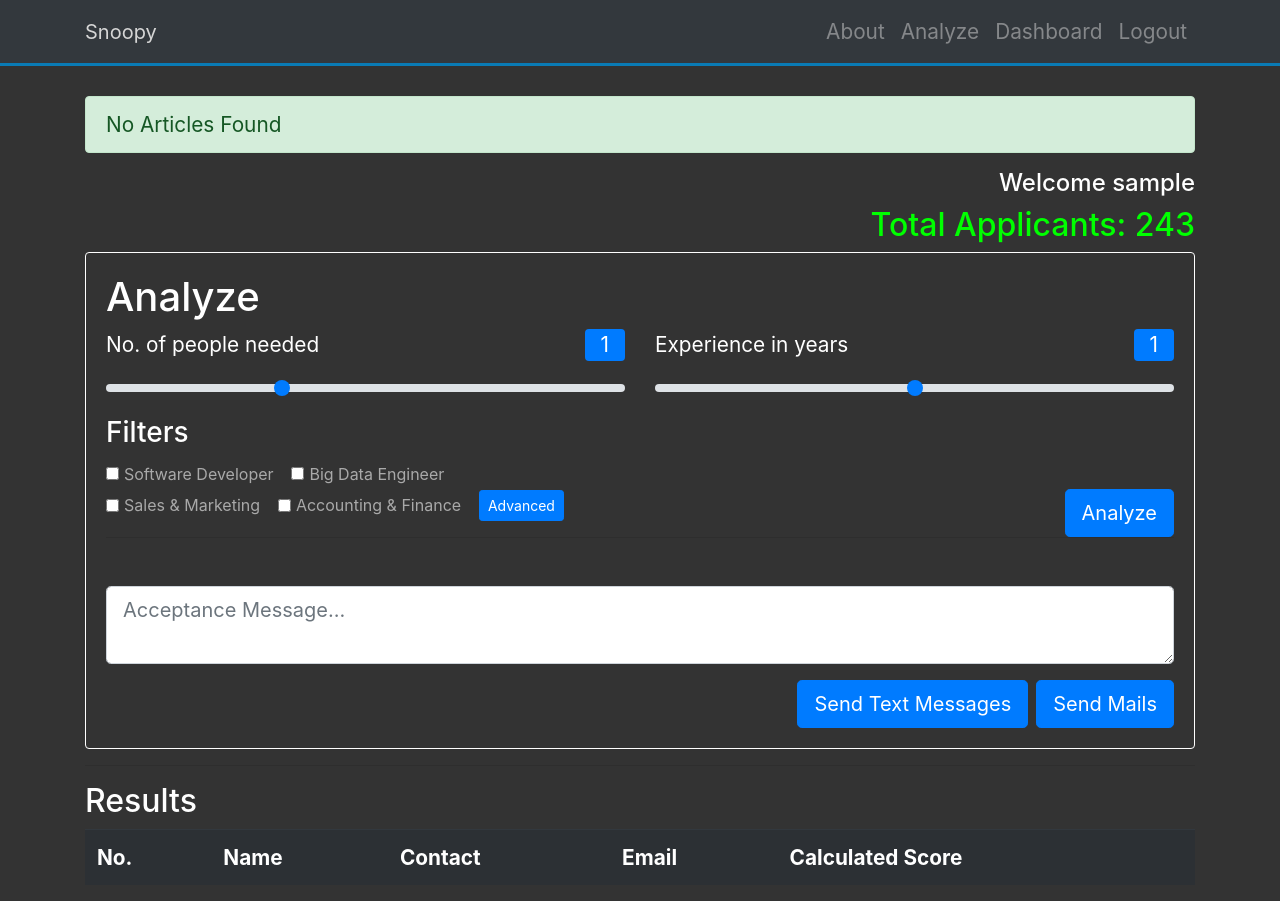
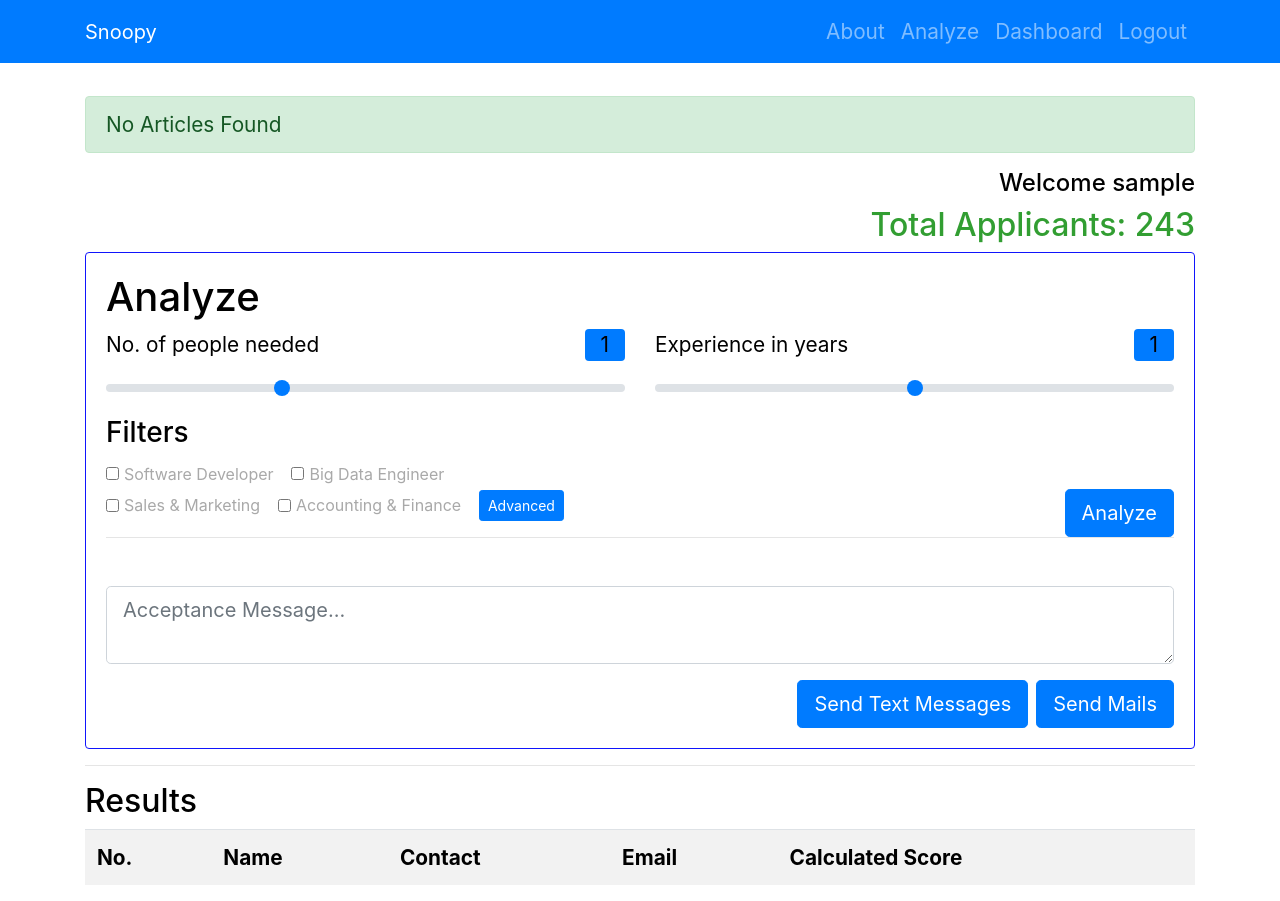
Before and after one commit to ABCF98/Snoopy, a Flask app: page /analyze in a window 1280 px wide. Run offline with Flask 2, Linux system fonts and the light colour scheme; the visitor is signed in with stand-in values (Sample User, id 1); data that the repository does not hold is empty; some libraries are stand-ins or nearby versions.

Commit message:
UI Change

```diff
--- a/static/styles/base.css
+++ b/static/styles/base.css
@@ -1,11 +1,11 @@
 body {
-  background: #333;
-  color: #fff;
+  background: rgb(255, 255, 255);
+  color: rgb(0, 0, 0);
 }
 
 .navbar {
-  border-bottom: #008ed6 3px solid;
-  opacity: 0.8;
+  /* border-bottom: #000 3px solid; */
+  opacity: 1;
 }
 
 .container {
@@ -13,8 +13,8 @@ body {
 }
 
 .btn-primary-outline {
-  background-color: transparent;
-  border-color: #fff;
+  background-color: #ffffff;
+  border-color: rgb(17, 21, 252);
 }
 
 .uploader-input {
--- a/templates/analyze.html
+++ b/templates/analyze.html
@@ -118,7 +118,7 @@
 
 <h4 class="text-right"> Welcome {{session.username}}</h4>
 <!-- <a class="btn btn-success" href="/add_article"> Add Article</a> -->
-<h2 class="text-right" style="color: #00FF00">Total Applicants: 243</h2>
+<h2 class="text-right" style="color: rgb(50, 158, 50)">Total Applicants: 243</h2>
 
 <div class="card btn-primary-outline">
   <div class="card-body">
@@ -176,7 +176,7 @@
 
 <hr>
 <h2>Results</h2>
-<table class="table table-dark table-striped table-hover">
+<table class="table table-striped table-hover">
   <tr>
     <th>No.</th>
     <th>Name</th>
--- a/templates/dashboard.html
+++ b/templates/dashboard.html
@@ -3,9 +3,9 @@
 {% block body %}
   <h1>Dashboard</h1> <h4 class="text-right"> Welcome {{session.username}}</h4>
   <!-- <a class="btn btn-success" href="/add_article"> Add Article</a> -->
-  <h2 class="text-right" style="color: #00FF00">Total Applicants: 243</h2>
+  <h2 class="text-right" style="color: rgb(50, 158, 50)">Total Applicants: 243</h2>
   <hr>
-  <table class="table table-dark table-striped table-hover">
+  <table class="table table-striped table-hover">
     <tr>
       <th>No.</th>
       <th>Name</th>
--- a/templates/includes/_navbar.html
+++ b/templates/includes/_navbar.html
@@ -1,4 +1,4 @@
-<nav class="navbar navbar-expand-sm bg-dark navbar-dark fixed-top">
+<nav class="navbar navbar-expand-sm navbar-dark bg-primary fixed-top">
   <div class="container">
     <a href="/" class="navbar-brand">Snoopy</a>
     <button class="navbar-toggler" data-toggle="collapse" data-target="#navbarCollapse">
--- a/templates/layout.html
+++ b/templates/layout.html
@@ -3,9 +3,13 @@
 
 <head>
   <meta charset="utf-8">
-  <title>MyFlaskApp</title>
+  <title>Snoopy</title>
   <link rel="stylesheet" href="https://use.fontawesome.com/releases/v5.3.1/css/all.css" integrity="sha384-mzrmE5qonljUremFsqc01SB46JvROS7bZs3IO2EmfFsd15uHvIt+Y8vEf7N7fWAU"
     crossorigin="anonymous">
+    <link rel="icon" href="https://pbs.twimg.com/profile_images/3271649663/14d11dc5dcc16f367cfaaf1dd6e33564_400x400.jpeg" type="image/gif" sizes="16x16">
+    <!--link rel="icon" href="https://www.jobscan.co/img/content/Guide-ATS-image00.png" type="image/gif" sizes="16x16"-->
+
+
   <!-- <link rel="stylesheet" href="{{ url_for('static',filename='styles/bootstrap.min.css') }}"> -->
   <link rel="stylesheet" href="https://stackpath.bootstrapcdn.com/bootstrap/4.1.3/css/bootstrap.min.css" integrity="sha384-MCw98/SFnGE8fJT3GXwEOngsV7Zt27NXFoaoApmYm81iuXoPkFOJwJ8ERdknLPMO"
     crossorigin="anonymous">
```
Also changed, not shown: templates/apply.html (+4 -4 lines).
